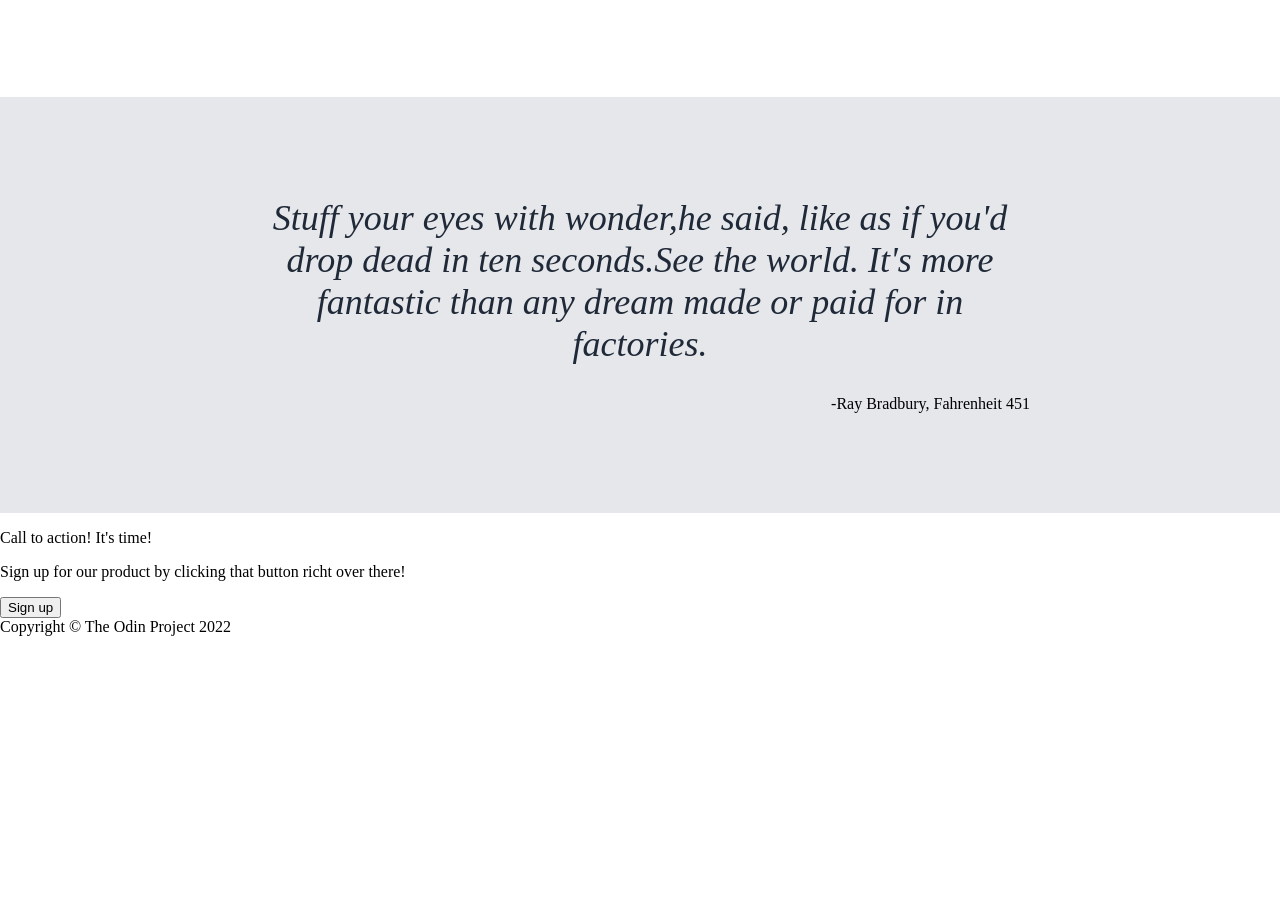
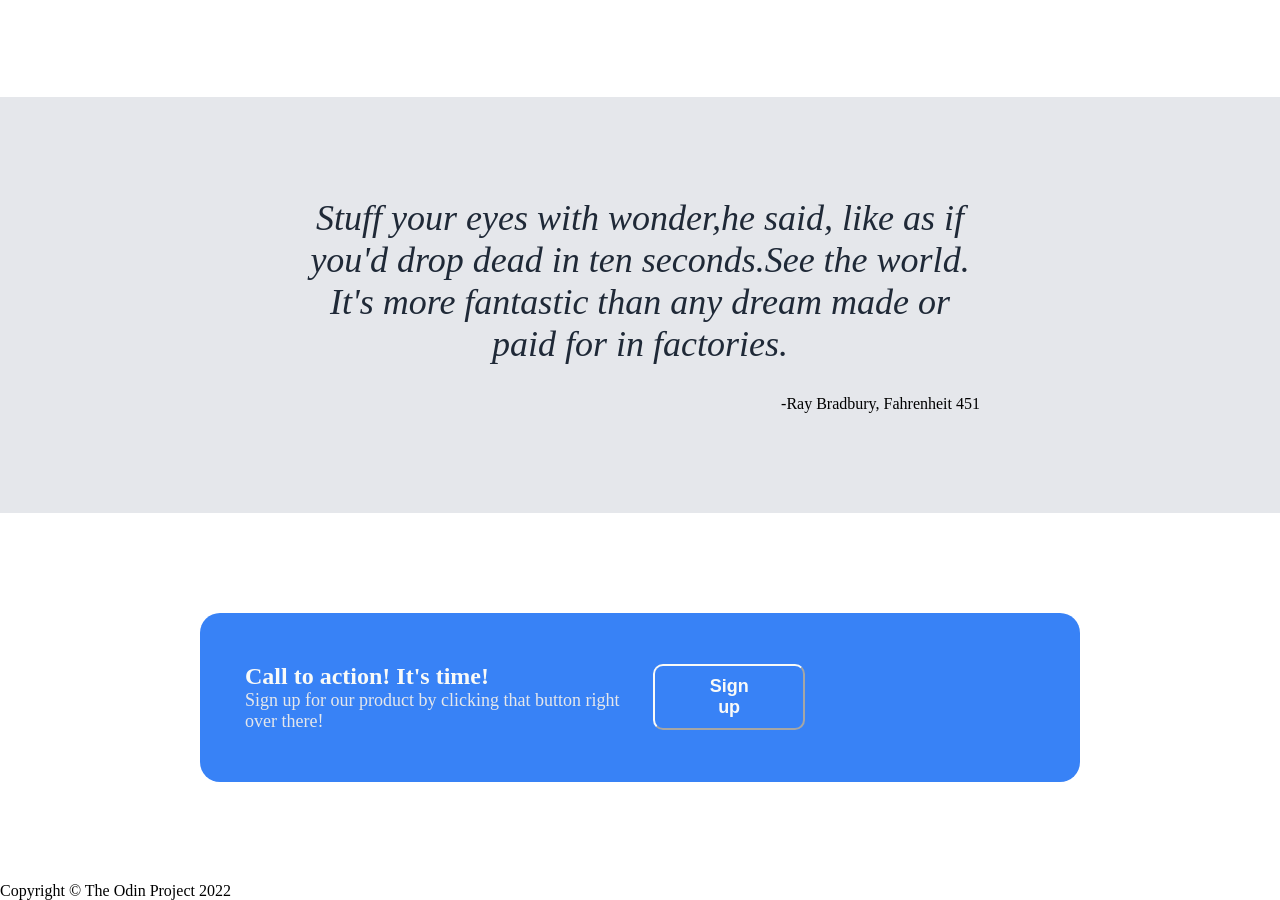
Before and after one commit to Aratras16/Landing_Page, a plain HTML site: page Landing_Page/index.html in a window 1280 px wide. Shown: the part 843-1743 px from the top of the page. Before the commit the page ends 1479 px from the top, so only its background shows below. Drawn offline with Linux system fonts and the light colour scheme.

Commit message:
Banner layout and style completed

```diff
--- a/Landing_Page/index.html
+++ b/Landing_Page/index.html
@@ -59,10 +59,16 @@
             <div class="quote-text">Stuff your eyes with wonder,he said, like as if you'd drop dead in ten seconds.See the world. It's more fantastic than any dream made or paid for in factories.</div>
             <div class="author">-Ray Bradbury, Fahrenheit 451</div>
         </div>
-        <div class="sign-up">
-          <p class="footer-title">Call to action! It's time!</p>
-          <p>Sign up for our product by clicking that button richt over there!</p>
-          <button class="footer-button">Sign up</button>
+        <div class="container">
+            <div class="sign-up">
+                <div class="sign-up-information">
+                    <div class="sign-up-title">Call to action! It's time!</div>
+                    <div class="sign-up-text">Sign up for our product by clicking that button right over there!</div>
+                </div>
+                <div class="button-container">
+                    <button class="sign-up-button">Sign up</button>
+                </div>
+            </div>
         </div>
         <footer>
             <div>
--- a/Landing_Page/styles.css
+++ b/Landing_Page/styles.css
@@ -126,7 +126,7 @@ a {
     display: flex;
     flex-direction: column;
     background-color:#E5E7EB ;
-    padding: 100px 250px;
+    padding: 100px 300px;
 }
 .quote-text {
     font-size: 36px;
@@ -140,3 +140,42 @@ a {
     display: flex;
     justify-content: flex-end;
 }
+/*Banner*/
+.container {
+    padding: 100px 200px;
+}
+.sign-up {
+    display: flex;
+    justify-content: space-between;
+    background-color: #3882f6;
+    border-radius: 20px;
+    padding: 50px 25px;
+}
+
+.sign-up-information {
+    padding-left:20px ;
+}
+.sign-up-title {
+    color: #F9FAF8;
+    font-weight: bolder;
+    font-size: 24px;
+}
+.sign-up-text {
+    color: #E5E7EB;
+    font-size: 18px;
+}
+.button-container {
+    display: flex;
+    align-items: center;
+    padding-right: 250px;
+}
+
+.sign-up-button {
+    padding: 10px 50px;
+    background-color: #3882f6;
+    border-radius: 10px;
+    color: #F9FAF8;
+    font-size: 18px;
+    font-weight: bolder;
+    border-color: #F9FAF8;
+}
```
